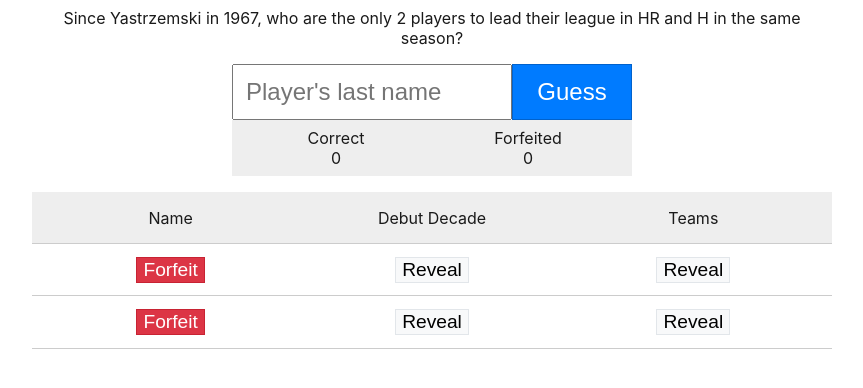
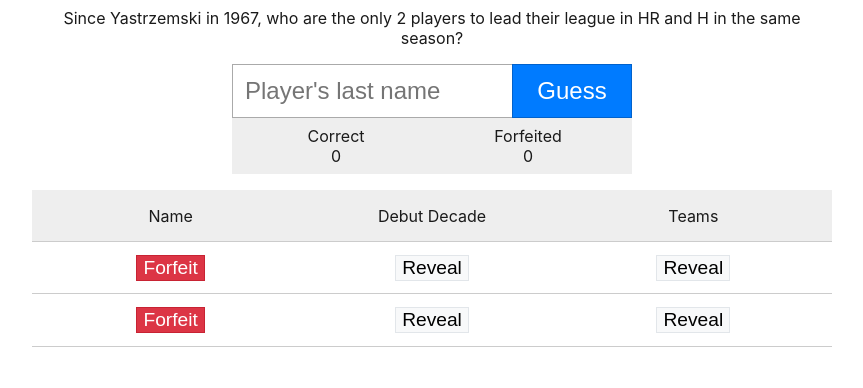
Before and after one commit to goodoldneon/baseball-trivia, a React app: page / in a window 1280 px wide. Shown: the whole page, without its empty margins (208-1071 px from the left). Built offline with nearby package versions, Linux system fonts and the light colour scheme.

Commit message:
Just styles

```diff
--- a/src/styles/App.css
+++ b/src/styles/App.css
@@ -35,6 +35,8 @@ a:hover {
   padding: 0.5em;
   font-size: 1.5em;
   box-sizing: border-box;
+  border: 1px solid #aaa;
+  border-right: 0;
 }
 
 .guess button {
```
